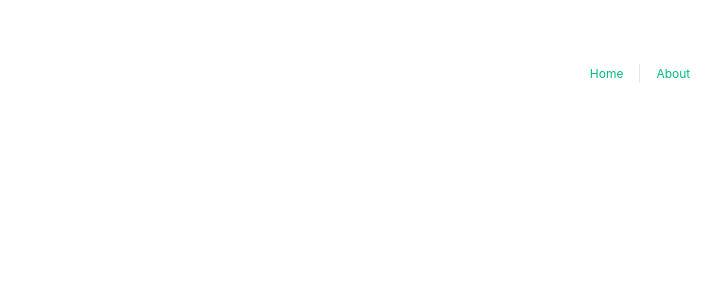
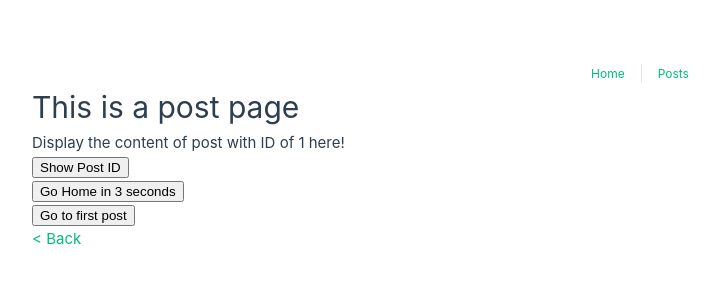
Before and after one commit to RamunnoAJ/vue-composition-api, a Vue app: page /postDetail/1 in a window 1280 px wide. Before the commit this address had no page. Shown: the top 300 px of the page, without its empty margins (0-720 px from the left). Built offline with nearby package versions, Linux system fonts and the light colour scheme.

Commit message:
Implementation of useRoute and useRouter

```diff
--- a/src/App.vue
+++ b/src/App.vue
@@ -1,7 +1,7 @@
 <template>
   <nav>
     <RouterLink to="/">Home</RouterLink>
-    <RouterLink to="/about">About</RouterLink>
+    <RouterLink to="/posts">Posts</RouterLink>
   </nav>
 
   <RouterView />
--- a/src/router/index.js
+++ b/src/router/index.js
@@ -1,5 +1,5 @@
-import { createRouter, createWebHistory } from 'vue-router'
-import HomeView from '../views/HomeView.vue'
+import { createRouter, createWebHistory } from 'vue-router';
+import HomeView from '../views/HomeView.vue';
 
 const router = createRouter({
   history: createWebHistory(import.meta.env.BASE_URL),
@@ -7,17 +7,19 @@
     {
       path: '/',
       name: 'home',
-      component: HomeView
+      component: HomeView,
     },
     {
-      path: '/about',
-      name: 'about',
-      // route level code-splitting
-      // this generates a separate chunk (About.[hash].js) for this route
-      // which is lazy-loaded when the route is visited.
-      component: () => import('../views/AboutView.vue')
-    }
-  ]
-})
+      path: '/posts',
+      name: 'posts',
+      component: () => import('../views/PostsView.vue'),
+    },
+    {
+      path: '/postDetail/:id',
+      name: 'postDetail',
+      component: () => import('../views/PostDetailView.vue'),
+    },
+  ],
+});
 
-export default router
+export default router;
--- a/src/views/AboutView.vue
+++ /dev/null
@@ -1,10 +0,0 @@
-<template>
-  <div class="about">
-    <h1>About</h1>
-    <textarea v-autofocus></textarea>
-  </div>
-</template>
-
-<script setup>
-import { vAutofocus } from '../directives/vAutofocus';
-</script>
--- /dev/null
+++ b/src/views/PostDetailView.vue
@@ -0,0 +1,45 @@
+<template>
+  <div class="post-detail">
+    <h1>This is a post page</h1>
+    <p>Display the content of post with ID of {{ $route.params.id }} here!</p>
+    <div>
+      <button @click="showPostId">Show Post ID</button>
+    </div>
+    <div>
+      <button @click="goHomeIn3Seconds">Go Home in 3 seconds</button>
+    </div>
+    <div>
+      <button @click="goToFirstPost">Go to first post</button>
+    </div>
+    <p>
+      <RouterLink to="/posts">&lt; Back</RouterLink>
+    </p>
+  </div>
+</template>
+
+<script setup>
+import { useRoute, useRouter } from 'vue-router';
+
+const route = useRoute()
+const router = useRouter()
+
+
+const showPostId = () => {
+  alert(`The ID of this post is: ${route.params.id}`)
+}
+
+const goHomeIn3Seconds = () => {
+  setTimeout(() => {
+    router.push({ name: 'home' })
+  }, 3000)
+}
+
+const goToFirstPost = () => {
+  router.push({
+    name: 'postDetail',
+    params: {
+      id: 'id1'
+    }
+  })
+}
+</script>
--- /dev/null
+++ b/src/views/PostsView.vue
@@ -0,0 +1,29 @@
+<template>
+  <div class="posts">
+    <h1>Posts</h1>
+
+    <ul>
+      <li>
+        <RouterLink to="/postDetail/id1">Post 1</RouterLink>
+      </li>
+      <li>
+        <RouterLink to="/postDetail/id2">Post 2</RouterLink>
+      </li>
+      <li>
+        <RouterLink to="/postDetail/id3">Post 3</RouterLink>
+      </li>
+    </ul>
+
+    <textarea v-autofocus></textarea>
+  </div>
+</template>
+
+<script setup>
+import { vAutofocus } from '../directives/vAutofocus';
+</script>
+
+<style scoped>
+ul {
+  margin-bottom: 30px;
+}
+</style>
```
